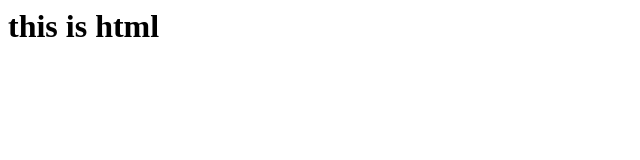
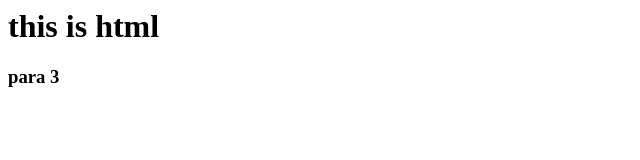
Before and after one commit to AliHaider280/local-repo, a plain HTML site: page index.html in a window 1280 px wide. Shown: the full height of the page, 0-640 px from the left. Drawn offline with Linux system fonts and the light colour scheme.

Commit message:
para 3 add

```diff
--- a/index.html
+++ b/index.html
@@ -1 +1,2 @@
 <h1> this is html <h1>
+<h3> para 3 <h3>
```
